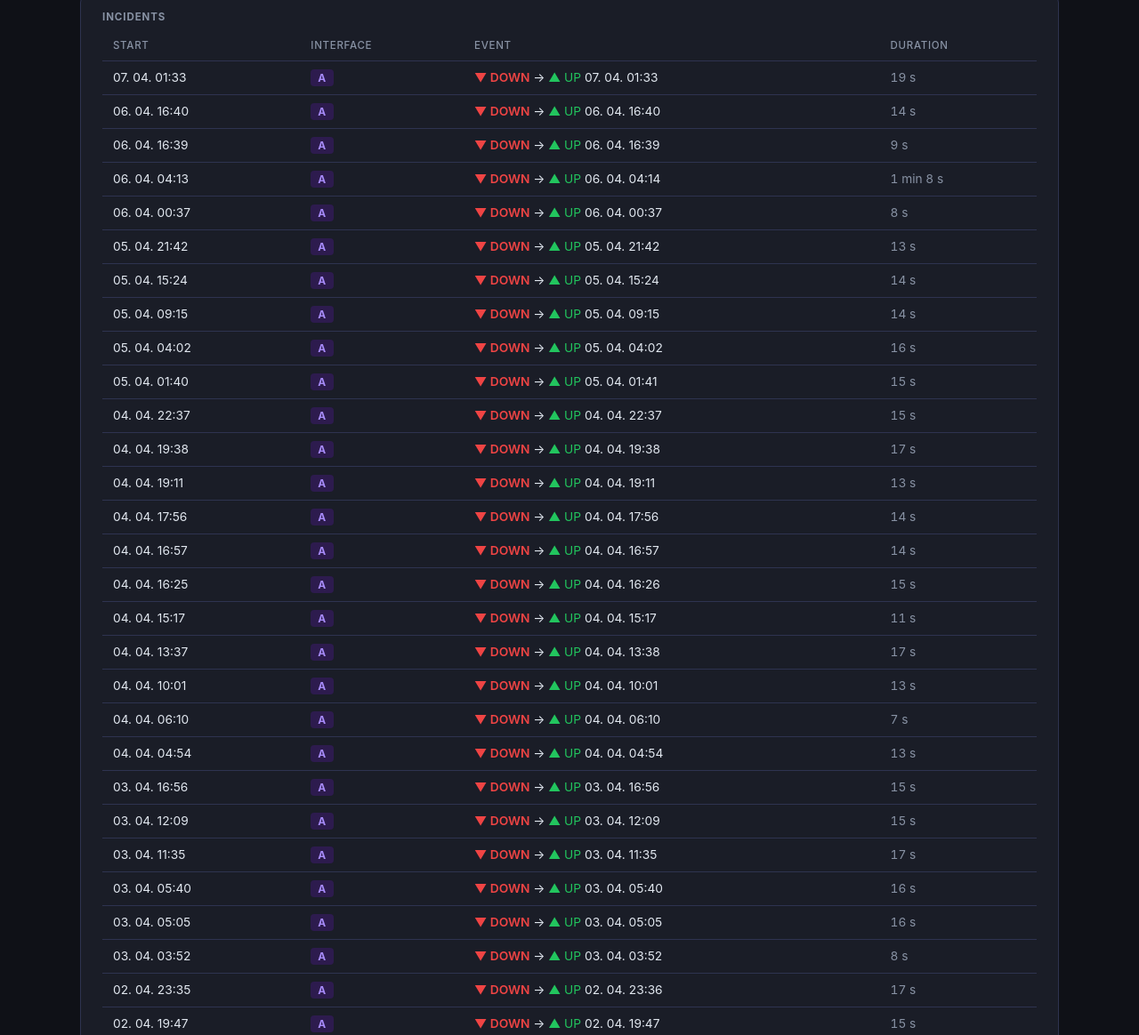
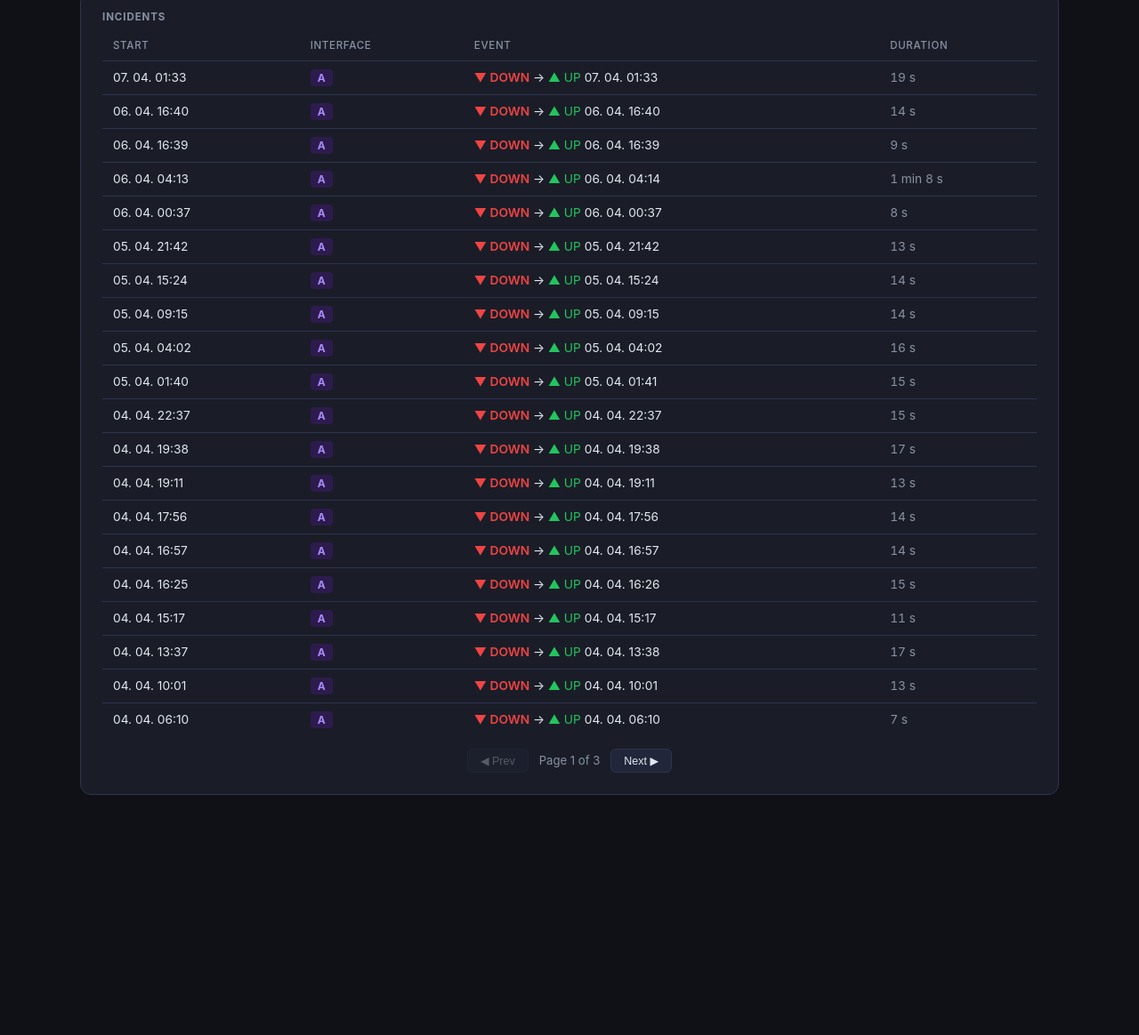
Before and after one commit to aftanasmichal/zatecka-internet-check, a plain HTML site: page index.html in a window 1280 px wide. Shown: the part 772-1936 px from the top of the page at 89% size. After the commit the page ends 1714 px from the top, so only its background shows below. Drawn offline with Linux system fonts and the light colour scheme; no server answers.

Commit message:
feat: add pagination to incidents table (20 per page)
Replaces the hard-capped 100-row list with paginated view
showing 20 incidents per page with prev/next controls.

Co-Authored-By: Claude Opus 4.6 (1M context) <noreply@anthropic.com>

```diff
--- a/index.html
+++ b/index.html
@@ -187,6 +187,11 @@
     .ev-ongoing { color: var(--red); font-size: 0.72rem; margin-left: 6px; }
     .dur { color: var(--muted); font-variant-numeric: tabular-nums; }
     .empty-row td { text-align: center; color: var(--muted); padding: 28px 12px; }
+    .pagination { display: flex; align-items: center; justify-content: center; gap: 12px; padding: 14px 0 4px; font-size: 0.82rem; }
+    .pagination button { background: var(--surface2); color: var(--fg); border: 1px solid var(--border); border-radius: 6px; padding: 5px 14px; cursor: pointer; font-size: 0.78rem; }
+    .pagination button:hover { background: var(--border); }
+    .pagination button:disabled { opacity: 0.3; cursor: default; }
+    .pagination .page-info { color: var(--muted); }
 
     @media (max-width: 600px) {
       .status-grid { grid-template-columns: 1fr; }
@@ -247,6 +252,7 @@
       </thead>
       <tbody id="incidents-body"></tbody>
     </table>
+    <div class="pagination" id="incidents-pagination"></div>
   </div>
 </div>
 
@@ -465,11 +471,13 @@ function renderTimeline(events) {
 
 // ── Render: Incidents ─────────────────────────────────────────────────────────
 
-function renderIncidents(events) {
-  // Pair down→up events per interface
+let allIncidents = [];
+let incidentPage = 1;
+const PER_PAGE = 20;
+
+function buildIncidents(events) {
   const incidents = [];
-  const open = {}; // iface → down event
-
+  const open = {};
   for (const ev of events) {
     if (ev.to === 'dead') {
       open[ev.iface] = ev;
@@ -478,21 +486,34 @@ function renderIncidents(events) {
       delete open[ev.iface];
     }
   }
-  // Still-open incidents
   for (const [iface, down] of Object.entries(open)) {
     incidents.push({ iface, down, up: null });
   }
+  incidents.sort((a, b) => new Date(b.down.ts) - new Date(a.down.ts));
+  return incidents;
+}
 
-  // Sort newest first
-  incidents.sort((a, b) => new Date(b.down.ts) - new Date(a.down.ts));
+function renderIncidents(events) {
+  allIncidents = buildIncidents(events);
+  incidentPage = 1;
+  renderIncidentPage();
+}
 
+function renderIncidentPage() {
   const body = document.getElementById('incidents-body');
-  if (!incidents.length) {
+  const pag  = document.getElementById('incidents-pagination');
+
+  if (!allIncidents.length) {
     body.innerHTML = '<tr class="empty-row"><td colspan="4">No incidents recorded yet</td></tr>';
+    pag.innerHTML = '';
     return;
   }
 
-  body.innerHTML = incidents.slice(0, 100).map(inc => {
+  const totalPages = Math.ceil(allIncidents.length / PER_PAGE);
+  const start = (incidentPage - 1) * PER_PAGE;
+  const page  = allIncidents.slice(start, start + PER_PAGE);
+
+  body.innerHTML = page.map(inc => {
     const downT = new Date(inc.down.ts);
     const upT   = inc.up ? new Date(inc.up.ts) : null;
     const dur   = upT ? upT - downT : null;
@@ -509,6 +530,15 @@ function renderIncidents(events) {
       <td class="dur">${fmtDur(dur)}</td>
     </tr>`;
   }).join('');
+
+  pag.innerHTML = totalPages > 1
+    ? `<button id="pg-prev" ${incidentPage <= 1 ? 'disabled' : ''}>&#9664; Prev</button>
+       <span class="page-info">Page ${incidentPage} of ${totalPages}</span>
+       <button id="pg-next" ${incidentPage >= totalPages ? 'disabled' : ''}>Next &#9654;</button>`
+    : '';
+
+  document.getElementById('pg-prev')?.addEventListener('click', () => { incidentPage--; renderIncidentPage(); });
+  document.getElementById('pg-next')?.addEventListener('click', () => { incidentPage++; renderIncidentPage(); });
 }
 
 // ── Last poll status (from Worker KV) ─────────────────────────────────────────
```
